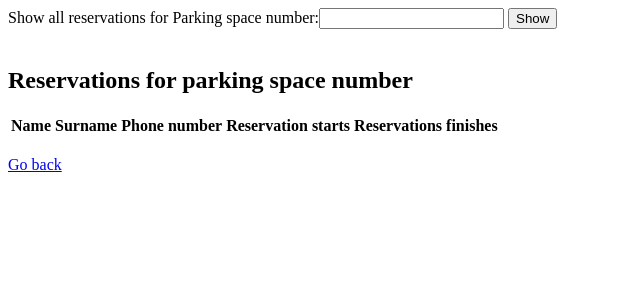
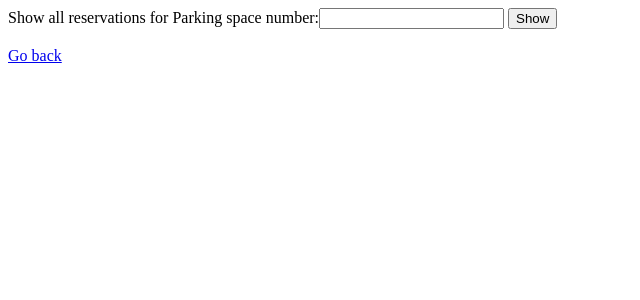
Before and after one commit to elpromyko/parking-reservation, a Django app: page /reservation/ in a window 1280 px wide. Shown: the top 300 px of the page, without its empty margins (0-640 px from the left). Run offline with Django 3.2, Linux system fonts and the light colour scheme; lists and menus that the app fills with data are empty.

Commit message:
list of reservations is now displayed on POST only

```diff
--- a/reservation/templates/reservation/reservations_list.html
+++ b/reservation/templates/reservation/reservations_list.html
@@ -1,16 +1,7 @@
-<!DOCTYPE html>
-<html lang="en">
-<head>
-    <meta charset="UTF-8">
-    <title>Reservations list</title>
-</head>
-<body>
-<form action="/reservation/" method="post">
-    {% csrf_token %}
-    Show all reservations for
-    {{ form }}
-    <input type="submit" value="Show" />
-</form><br>
+{% extends 'reservation/reservations_search.html' %}
+
+{% block content %}
+
 <h2>Reservations for parking space number {{ space_number }} </h2>
 <table>
     <tr>
@@ -29,7 +20,6 @@
         <th>{{ reservation.finish_date }}</th>
     </tr>
     {% endfor %}
-</table><br>
-<a href="{% url 'index' %}">Go back</a>
-</body>
-</html>
+</table>
+
+{% endblock %}
--- /dev/null
+++ b/reservation/templates/reservation/reservations_search.html
@@ -0,0 +1,21 @@
+<!DOCTYPE html>
+<html lang="en">
+<head>
+    <meta charset="UTF-8">
+    <title>Reservation search</title>
+</head>
+<body>
+
+<form action="/reservation/" method="post">
+    {% csrf_token %}
+    Show all reservations for
+    {{ form }}
+    <input type="submit" value="Show" />
+</form><br>
+
+{% block content %}
+{% endblock %}
+
+<a href="{% url 'index' %}">Go back</a>
+</body>
+</html>
--- a/reservation/views.py
+++ b/reservation/views.py
@@ -40,7 +40,7 @@ class ReservationsListView(View):
     def get(self, request):
         parking_space_number = ParkingSpaceForm()
 
-        return render(request, 'reservation/reservations_list.html', {'form': parking_space_number})
+        return render(request, 'reservation/reservations_search.html', {'form': parking_space_number})
 
     def post(self, request):
         parking_space_number_form = ParkingSpaceForm(data=request.POST)
@@ -53,4 +53,4 @@ class ReservationsListView(View):
                                                                           'reservations': reservations_list,
                                                                           'space_number': space_number})
 
-        return render(request, 'reservation/reservations_list.html', {'form': parking_space_number_form})
+        return render(request, 'reservation/reservations_search.html', {'form': parking_space_number_form})
```
